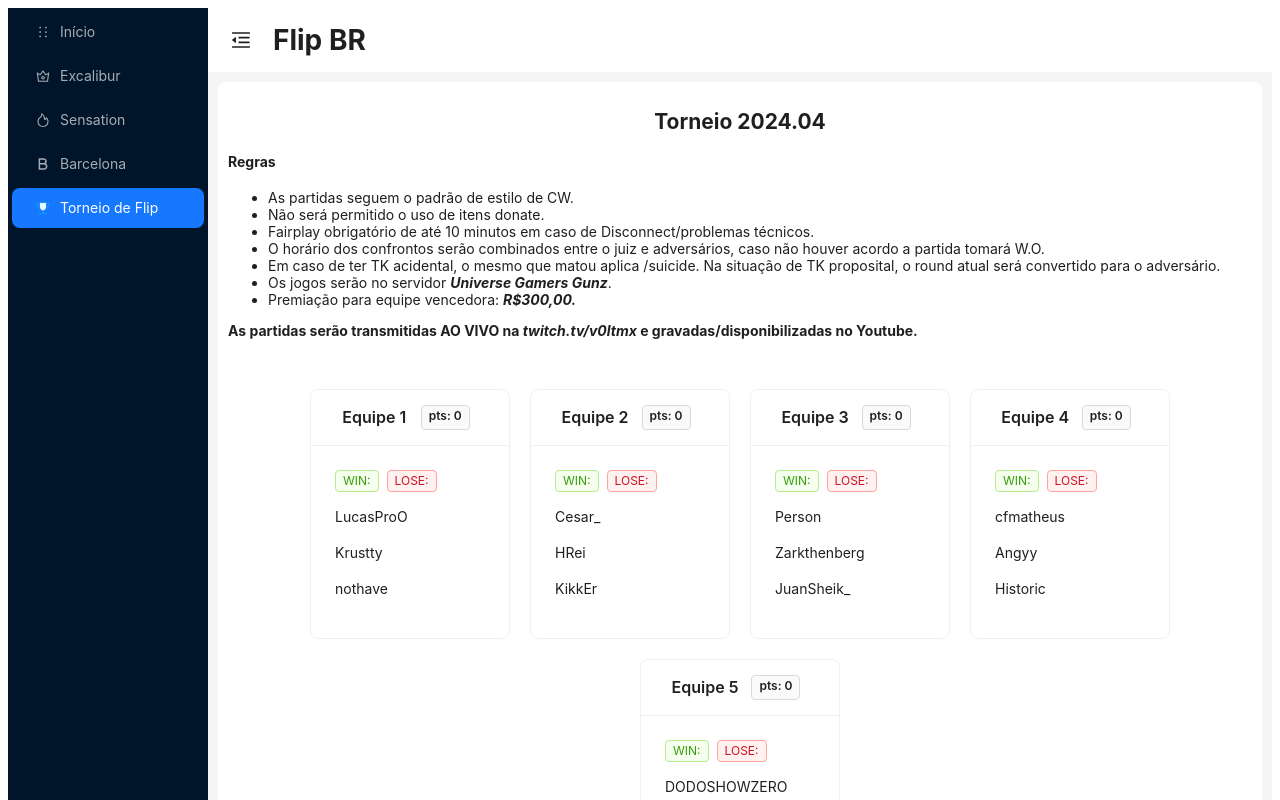
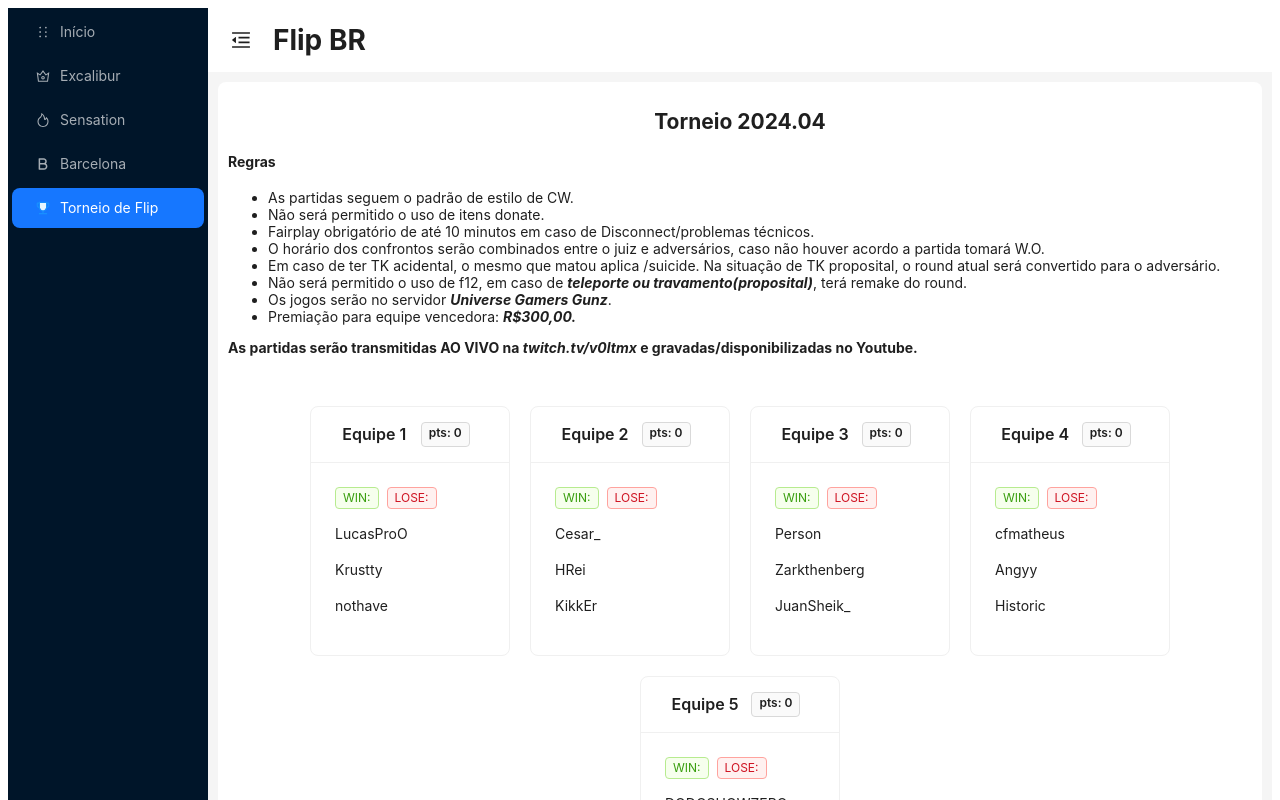
Before and after one commit to v0ltmx/gunzsocial, a Next.js app: page / in a window 1280 px wide. Both pictures are taken after a click on the item "Torneio de Flip". Shown: the top 800 px of the page. Built offline with nearby package versions, Linux system fonts and the light colour scheme.

Commit message:
Mais algumas regras

```diff
--- a/src/Interfaces/Torneio/index.tsx
+++ b/src/Interfaces/Torneio/index.tsx
@@ -87,9 +87,9 @@ export default function Torneio() {
   return (
     <>
       <div>
-        <h2 style={{ textAlign: "center"}}>Torneio 2024.04</h2>
+        <h2 style={{ textAlign: "center" }}>Torneio 2024.04</h2>
 
-        <div style={{marginBottom:"40px"}}>
+        <div style={{ marginBottom: "40px" }}>
           <h4>Regras</h4>
           <ul>
             <li>As partidas seguem o padrão de estilo de CW.</li>
@@ -98,12 +98,31 @@ export default function Torneio() {
               Fairplay obrigatório de até 10 minutos em caso de
               Disconnect/problemas técnicos.
             </li>
-            <li>O horário dos confrontos serão combinados entre o juiz e adversários, caso não houver acordo a partida tomará W.O.</li>
-            <li>Em caso de ter TK acidental, o mesmo que matou aplica /suicide. Na situação de TK proposital, o round atual será convertido para o adversário.</li>
-            <li>Os jogos serão no servidor <i><b>Universe Gamers Gunz</b></i>.</li>
-            <li>Premiação para equipe vencedora: <i><b>R$300,00.</b></i></li>
+            <li>
+              O horário dos confrontos serão combinados entre o juiz e
+              adversários, caso não houver acordo a partida tomará W.O.
+            </li>
+            <li>
+              Em caso de ter TK acidental, o mesmo que matou aplica /suicide. Na
+              situação de TK proposital, o round atual será convertido para o
+              adversário.
+            </li>
+            <li>Não será permitido o uso de f12, em caso de <i><b>teleporte ou travamento(proposital)</b></i>, terá remake do round.</li>
+            <li>
+              Os jogos serão no servidor{" "}
+              <i>
+                <b>Universe Gamers Gunz</b>
+              </i>
+              .
+            </li>
+            <li>
+              Premiação para equipe vencedora:{" "}
+              <i>
+                <b>R$300,00.</b>
+              </i>
+            </li>
           </ul>
-          <span style={{ fontWeight: "700"}}>
+          <span style={{ fontWeight: "700" }}>
             As partidas serão transmitidas AO VIVO na <i>twitch.tv/v0ltmx</i> e
             gravadas/disponibilizadas no Youtube.
           </span>
@@ -131,7 +150,7 @@ export default function Torneio() {
         ))}
       </div>
       <div>
-        <h3 style={{ textAlign: "center", marginTop:"50px" }}>Confrontos</h3>
+        <h3 style={{ textAlign: "center", marginTop: "50px" }}>Confrontos</h3>
       </div>
       <Table columns={columns} dataSource={data} />
     </>
```
